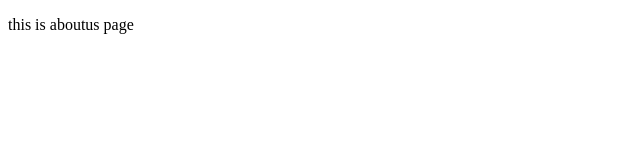
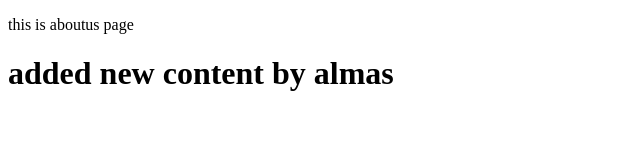
Before and after one commit to almaschamadiya/Git_GitHub, a plain HTML site: page about.html in a window 1280 px wide. Shown: the whole page, without its empty margins (0-640 px from the left). Drawn offline with Linux system fonts and the light colour scheme.

Commit message:
add content....

```diff
--- a/about.html
+++ b/about.html
@@ -7,5 +7,6 @@
 </head>
 <body>
    <p>this is aboutus page</p>
+   <h1> added new content by almas</h1>
 </body>
 </html>
```
